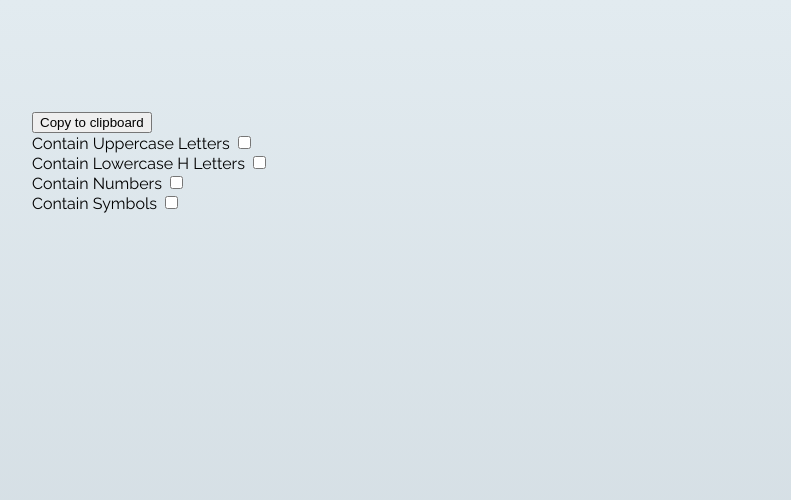
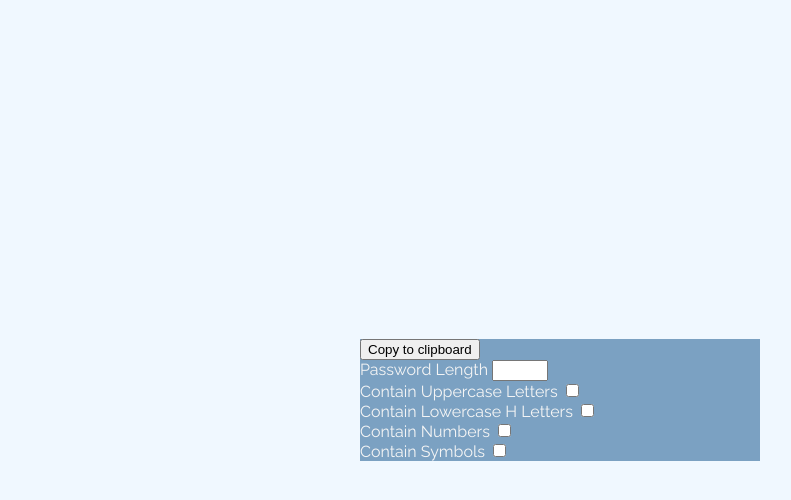
Before and after one commit to AbrahanEFH/password-generator, a plain HTML site: page index.html in a window 1280 px wide. Shown: the whole page, without its empty margins (80-871 px from the left). Drawn offline with Linux system fonts and the light colour scheme.

Commit message:
CSS in progress

```diff
--- a/index.html
+++ b/index.html
@@ -15,6 +15,11 @@
                 </div>
             </div>
             <div class="pw-body">
+                <div class="form-control">
+                    <label for="len">Password Length</label>
+                    <input id="len"
+                    type="number" min="4" max="40">
+                </div>
                 <div class="form-control">
                     <label for="upper">Contain Uppercase Letters</label>
                     <input id="upper"
--- a/style.css
+++ b/style.css
@@ -7,12 +7,15 @@
 body {
     font-family: 'Raleway', sans-serif;
     margin: 0;
+    background-color: aliceblue;
+    display: flex;
+    align-items: center;
+    justify-content: center;
+    min-height: 100vh;
+    color: whitesmoke;
+}
 
-    background-image: linear-gradient(to top, #cfd9df 0%, #e2ebf0 100%);
-    display: flex;
-    align-items: left;
-    justify-content: left;
-    margin: 0;
-    min-height: 100vh;
-    padding: 7rem;
+.pw-container {
+    background-color: rgb(123, 161, 194);
+    width: 400px;
 }
```
